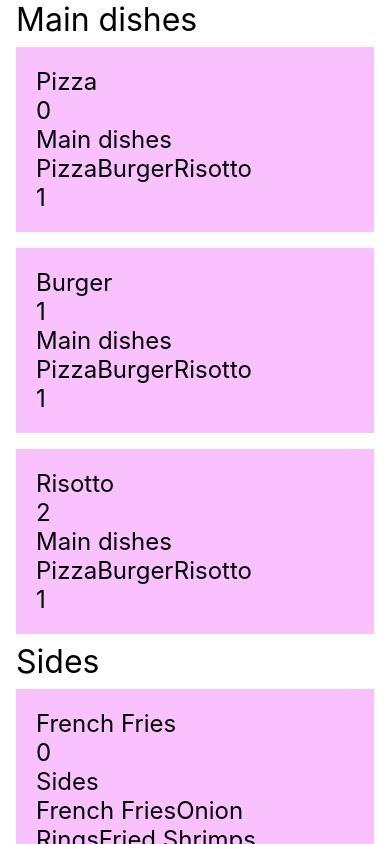
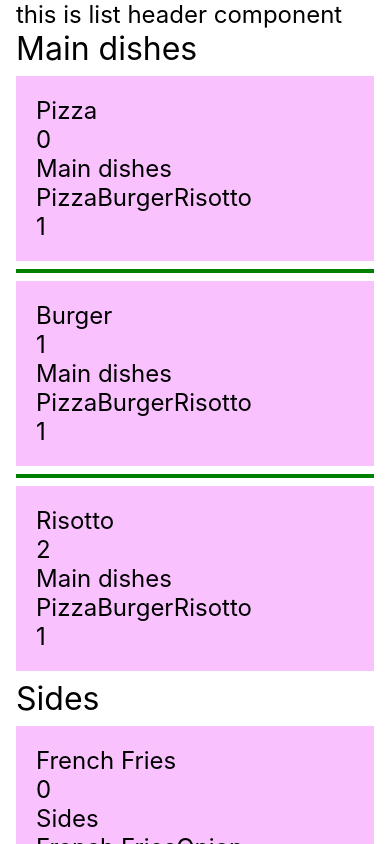
Before and after one commit to Hussain-hamim/Taskly, a React Native app: screen / in a window 390 px wide. Built offline with nearby package versions, Linux system fonts and the light colour scheme.

Commit message:
sectionlist props

```diff
--- a/App.js
+++ b/App.js
@@ -1,4 +1,4 @@
-import React from "react";
+import React, { useState } from "react";
 import {
   StyleSheet,
   Text,
@@ -6,6 +6,7 @@ import {
   SafeAreaView,
   SectionList,
   StatusBar,
+  RefreshControl,
 } from "react-native";
 
 const DATA = [
@@ -28,7 +29,15 @@ const DATA = [
 ];
 
 const App = () => {
+  const [refreshing, setRefreshing] = React.useState(false);
   let one = 1; // one should be included in the extraData prop
+
+  const onRefresh = React.useCallback(() => {
+    setRefreshing(true);
+    setTimeout(() => {
+      setRefreshing(false);
+    }, 2000);
+  }, []);
 
   return (
     <SafeAreaView style={styles.container}>
@@ -48,6 +57,25 @@ const App = () => {
           <Text style={styles.header}>{title}</Text>
         )}
         extraData={one} //If any of your data depend on anything outside of the data prop, stick it here and treat it immutably.
+        initialNumToRender={3}
+        inverted={false}
+        ItemSeparatorComponent={() => (
+          <View style={{ borderWidth: 2, borderColor: "green" }} />
+        )}
+        ListEmptyComponent={() => (
+          <Text style={styles.header}>the list is empty</Text>
+        )}
+        ListFooterComponent={() => (
+          <Text style={styles.title}>this is list footer component</Text>
+        )}
+        ListHeaderComponent={() => (
+          <Text style={styles.title}>this is list header component</Text>
+        )}
+        // refreshControl={
+        //   <RefreshControl refreshing={refreshing} onRefresh={onRefresh} />
+        // } // this below two line of code is alternate to above
+        refreshing={refreshing}
+        onRefresh={onRefresh}
       />
     </SafeAreaView>
   );
```
